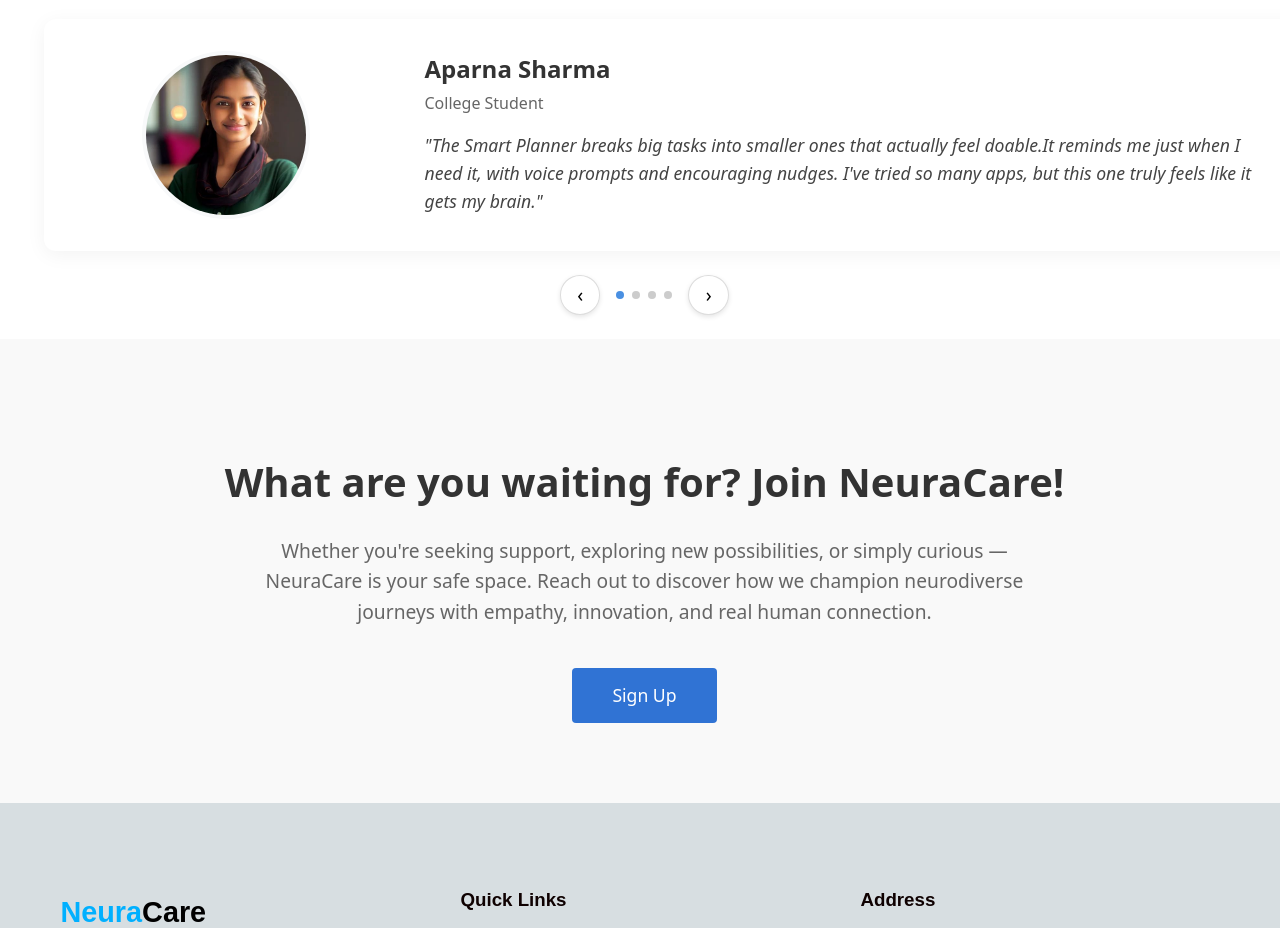
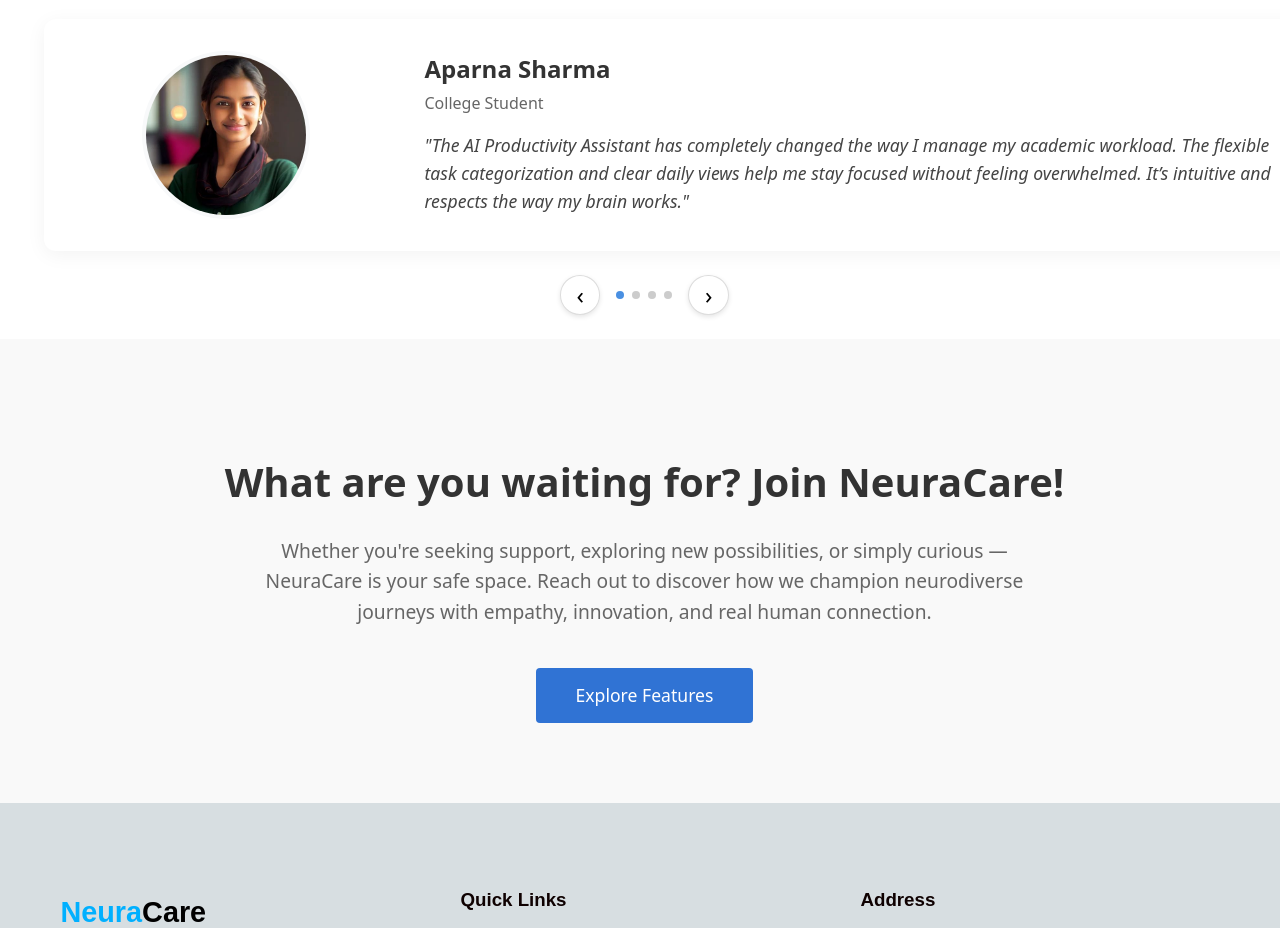
Before and after one commit to Shubhra-Sharma/NeuraCare, a React (Vite) app: page / in a window 1280 px wide. Shown: the part 1060-1988 px from the top of the page. Built offline with nearby package versions, Linux system fonts and the light colour scheme.

Commit message:
Some final changes

```diff
--- a/src/landing_page/home/ContactUs.jsx
+++ b/src/landing_page/home/ContactUs.jsx
@@ -1,6 +1,6 @@
 import React from "react";
 import "./ContactUs.css";
-
+import { Link } from "react-router-dom";
 const ContactUs = () => {
   return (
     <div className="contact-container">
@@ -12,9 +12,7 @@ const ContactUs = () => {
 
       </p>
 
-      <a href="#contact-form" className="contact-button">
-        Sign Up
-      </a>
+      <Link to="/Features" className="contact-button">Explore Features</Link>
     </div>
   );
 };
--- a/src/landing_page/home/Data.js
+++ b/src/landing_page/home/Data.js
@@ -8,14 +8,14 @@ const testimonials = [
         name: "Aparna Sharma",
         image: AparnaImage,
         profession: "College Student",
-        text: "The Smart Planner breaks big tasks into smaller ones that actually feel doable.It reminds me just when I need it, with voice prompts and encouraging nudges. I've tried so many apps, but this one truly feels like it gets my brain."
+        text: "The AI Productivity Assistant has completely changed the way I manage my academic workload. The flexible task categorization and clear daily views help me stay focused without feeling overwhelmed. It’s intuitive and respects the way my brain works."
       },
     {
       id:2,
       image:lucyImage,
       name: "Lucy Wang",
       profession: "Teen",
-      text: "Writing in the mood journal helps me make sense of feelings I usually bottle up. The AI notices triggers I wasn’t even aware of and gives coping tips that work. It’s like having a quiet, judgment-free therapist always on hand"
+      text: "The Mood Journal has been a safe space for me to reflect without judgment. Being able to document my feelings and receive music recommendations based on my mood feels incredibly validating. It’s not just a tool—it’s a quiet companion on tough days."
     },
 
     {
@@ -23,14 +23,14 @@ const testimonials = [
       image: jordanImage,
       name: "Jordan Carter",
       profession: "Freelance Writer",
-      text: "Instead of feeling bad for missing deadlines, the app learns my pace. It adjusts how long tasks take based on how I actually work. It feels supportive—not judgmental—and that makes all the difference."
+      text: "I love how the chatbot acts as a gentle guide, not just offering suggestions but also listening. It creates a sense of safety and support that’s rare in digital tools. It’s clear this platform was built with care and inclusivity in mind."
     },
     {
       id:4,
       image: sarahImage,
       name: "Sarah",
       profession: "Designer",
-      text: "NeuraCare’s routines and sensory-friendly UI help me stay grounded. The daily planner syncs with how I process time and tasks. It’s not about fixing me—it’s about supporting how I thrive"
+      text: "The workout generator keeps things simple and motivating. I don’t have to overthink or plan—I just get a routine tailored to my energy and needs. It’s helped me stay consistent without burning out."
     },
 
   ];
--- a/src/landing_page/home/Testimonials.css
+++ b/src/landing_page/home/Testimonials.css
@@ -105,14 +105,15 @@
   }
 
   .arrow-icon {
-    width: 20px;
-    height: 20px;
-    stroke-width: 2px;
-    color: #333;
+    font-size: 24px;
+    line-height: 1;
   }
-  .arrow{
-    font-size:1.2rem;
-  }
+
+
+    .arrow {
+      color: #100d0d;
+    }
+
   /* Dots navigation */
   .dots {
     display: flex;
--- a/src/landing_page/home/Testimonials.jsx
+++ b/src/landing_page/home/Testimonials.jsx
@@ -45,7 +45,7 @@ const Testimonials = ({testimonials}) => {
   className="nav-button"
   aria-label="Previous testimonial"
 >
-  <p className="arrow">‹</p>
+  <span className="arrow-icon">&#8249;</span>
 </button>
 
         <div className="dots">
@@ -64,7 +64,7 @@ const Testimonials = ({testimonials}) => {
   className="nav-button"
   aria-label="Next testimonial"
 >
-  <p className="arrow">›</p>
+  <span className="arrow-icon">&#8250;</span>
 </button>
       </div>
     </div>
```
